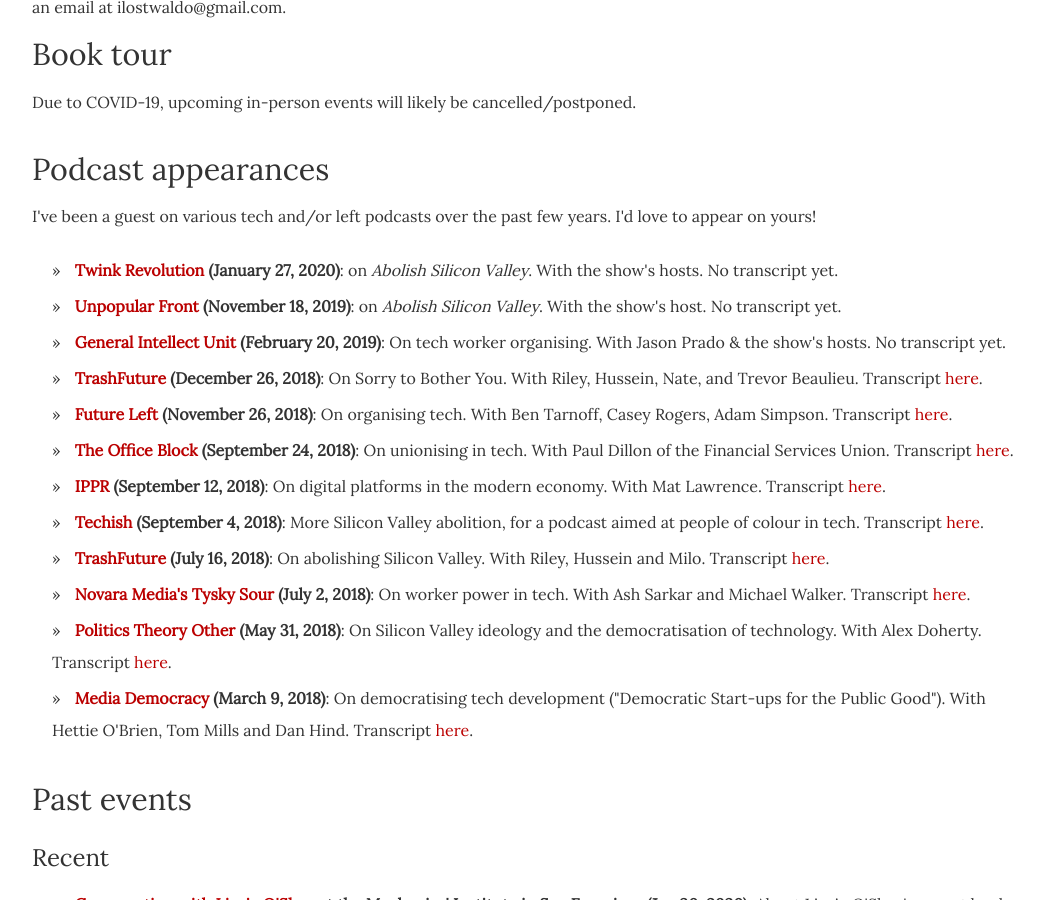
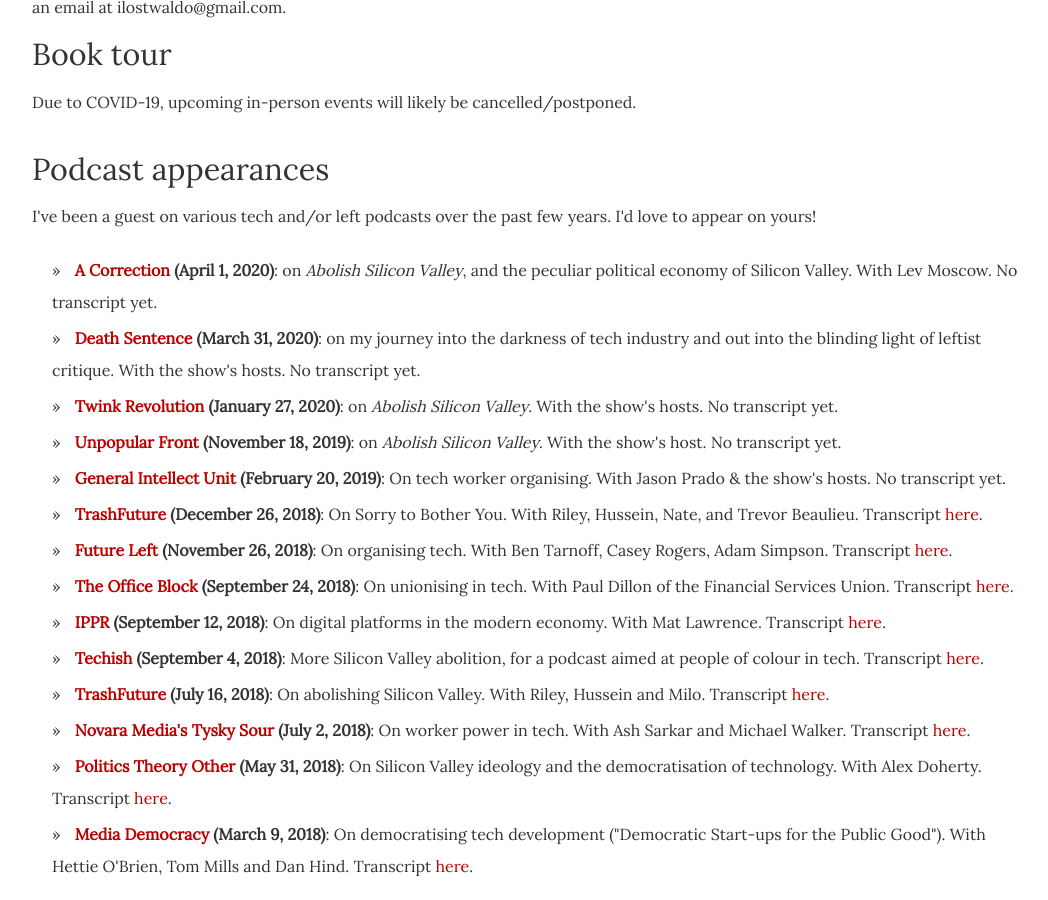
Before and after one commit to dellsystem/dellsystem.github.io, a Jekyll site: the page built from speaking/index.html, in a window 1280 px wide and 900 px high, scrolled down 308 px. Shown: the whole window, without its empty margins (108-1156 px from the left). Built offline with Jekyll 4.4.1, drawn with Linux system fonts in a browser that asks for light colours.

Commit message:
Add latest podcasts

```diff
--- a/_includes/podcasts.html
+++ b/_includes/podcasts.html
@@ -1,4 +1,6 @@
 <ul>
+    <li><strong><a href="https://www.acorrectionpodcast.com/phonyeconomy/afrs93exr4wbtgbygyegfhknw8wrmm">A Correction</a> (April 1, 2020)</strong>: on <em>Abolish Silicon Valley</em>, and the peculiar political economy of Silicon Valley. With Lev Moscow. No transcript yet.</li>
+    <li><strong><a href="https://soundcloud.com/death-sentence-pod/wendy-liu-abolish-silicon-valley">Death Sentence</a> (March 31, 2020)</strong>: on my journey into the darkness of tech industry and out into the blinding light of leftist critique. With the show's hosts. No transcript yet.</li>
     <li><strong><a href="https://player.fm/series/twink-revolution-podcast/botched-silicon-valley-edition-w-wendy-liu">Twink Revolution</a> (January 27, 2020)</strong>: on <em>Abolish Silicon Valley</em>. With the show's hosts. No transcript yet.</li>
     <li><strong><a href="http://unpopularfront.com/podcast/abolishing-silicon-valley-w-wendy-liu-11-18-19/">Unpopular Front</a> (November 18, 2019)</strong>: on <em>Abolish Silicon Valley</em>. With the show's host. No transcript yet.</li>
 	<li><strong><a href="http://generalintellectunit.net/e/030-organising-tech-with-wendy-liu-jason-prado/">General Intellect Unit</a> (February 20, 2019)</strong>: On tech worker organising. With Jason Prado & the show's hosts. No transcript yet.</li>
```
